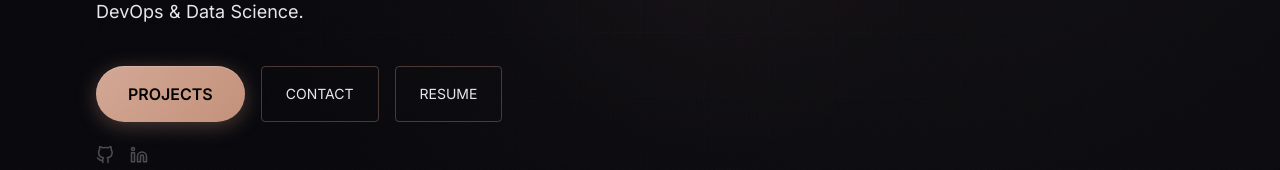
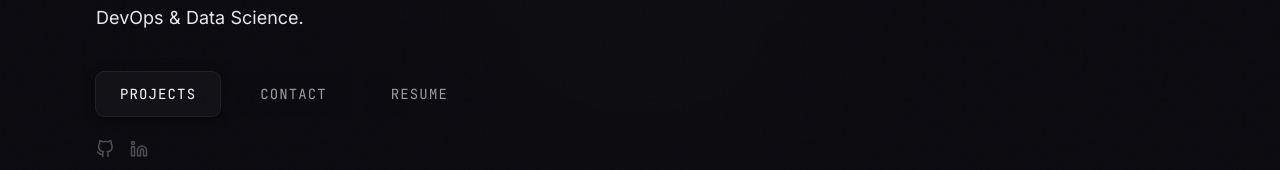
Before and after one commit to Devendra2306/personal-portfolio, a Next.js app: page / in a window 1280 px wide. Shown: the part 544-714 px from the top of the page. Built offline with nearby package versions, Linux system fonts and the light colour scheme; no server answers.

Commit message:
style: ultra-premium antigravity style UI (void black, strict grid, sleek glassmorphism buttons)

```diff
--- a/src/components/hero/Hero.tsx
+++ b/src/components/hero/Hero.tsx
@@ -114,43 +114,30 @@ export function Hero() {
       aria-label="Hero"
       className="relative min-h-screen flex items-center px-6 md:px-12 lg:px-24 pt-16"
     >
-      {/* Background gradient */}
+      {/* Background base */}
+      <div className="absolute inset-0 -z-10 bg-[var(--color-void-black)]" />
+
+      {/* Grid overlay */}
       <div
-        className="absolute inset-0 -z-10"
+        className="absolute inset-0 -z-10 pointer-events-none opacity-40 mix-blend-screen"
         style={{
-          background: 'radial-gradient(circle at 15% 50%, rgba(196, 145, 122, 0.12), transparent 35%), radial-gradient(circle at 85% 30%, rgba(212, 168, 150, 0.08), transparent 35%), linear-gradient(180deg, #050508 0%, #0A0A0F 100%)',
-          backgroundSize: '200% 200%',
-          animation: 'mesh-gradient 15s ease infinite',
+          backgroundImage: 'linear-gradient(rgba(255, 255, 255, 0.03) 1px, transparent 1px), linear-gradient(90deg, rgba(255, 255, 255, 0.03) 1px, transparent 1px)',
+          backgroundSize: '40px 40px',
+          maskImage: 'linear-gradient(to bottom, black 20%, transparent 90%)',
+          WebkitMaskImage: 'linear-gradient(to bottom, black 20%, transparent 90%)'
         }}
       />
 
-      {/* Grid overlay */}
-      <div
-        className="absolute inset-0 -z-10 pointer-events-none opacity-20"
-        style={{
-          backgroundImage: 'linear-gradient(rgba(255, 255, 255, 0.05) 1px, transparent 1px), linear-gradient(90deg, rgba(255, 255, 255, 0.05) 1px, transparent 1px)',
-          backgroundSize: '64px 64px',
-          maskImage: 'radial-gradient(ellipse at center, black 20%, transparent 80%)',
-          WebkitMaskImage: 'radial-gradient(ellipse at center, black 20%, transparent 80%)'
-        }}
-      />
-
-      {/* Ambient glow orbs */}
+      {/* Ambient glow orbs - minimal */}
       <div className="absolute inset-0 -z-10 overflow-hidden pointer-events-none mix-blend-screen">
         <motion.div
-          className="absolute top-1/4 right-1/4 w-[500px] h-[500px] rounded-full"
-          style={{
-            background: 'radial-gradient(circle, rgba(196, 145, 122, 0.06) 0%, transparent 70%)',
-          }}
+          className="absolute top-[30%] right-[30%] w-[40vw] h-[40vw] rounded-full blur-[100px]"
+          style={{ background: 'rgba(196, 145, 122, 0.04)' }}
           animate={{
             scale: [1, 1.1, 1],
-            opacity: [0.5, 0.8, 0.5],
+            opacity: [0.3, 0.5, 0.3],
           }}
-          transition={{
-            duration: 8,
-            repeat: Infinity,
-            ease: 'easeInOut',
-          }}
+          transition={{ duration: 10, repeat: Infinity, ease: "linear" }}
         />
       </div>
 
--- a/src/components/shared/GlowButton.tsx
+++ b/src/components/shared/GlowButton.tsx
@@ -24,134 +24,91 @@ export function GlowButton({
   type = "button",
   disabled = false,
 }: GlowButtonProps) {
-  const isMega = variant === "mega";
-  const isPrimary = variant === "primary";
+  const isPrimary = variant === "primary" || variant === "mega";
   const ref = useRef<HTMLElement>(null);
   const [transform, setTransform] = useState("translate(0px, 0px) scale(1)");
 
-  /* ── Magnetic pull ── */
   const handleMouseMove = useCallback((e: MouseEvent<HTMLElement>) => {
     const el = ref.current;
     if (!el) return;
     const rect = el.getBoundingClientRect();
     const centerX = rect.left + rect.width / 2;
     const centerY = rect.top + rect.height / 2;
-    const deltaX = (e.clientX - centerX) * 0.15;
-    const deltaY = (e.clientY - centerY) * 0.25;
-    const clampedX = Math.max(-12, Math.min(12, deltaX));
-    const clampedY = Math.max(-8, Math.min(8, deltaY));
-    setTransform(`translate(${clampedX}px, ${clampedY}px) scale(1.02)`);
+    const deltaX = (e.clientX - centerX) * 0.1;
+    const deltaY = (e.clientY - centerY) * 0.15;
+    setTransform(`translate(${deltaX}px, ${deltaY}px) scale(1.02)`);
   }, []);
 
   const handleMouseLeave = useCallback((e: MouseEvent<HTMLElement>) => {
     setTransform("translate(0px, 0px) scale(1)");
     const el = e.currentTarget;
-
-    if (isMega) {
-      el.style.boxShadow = "0 4px 20px rgba(196, 145, 122, 0.35), inset 0 1px 1px rgba(255, 255, 255, 0.2)";
-    } else if (isPrimary) {
+    if (isPrimary) {
+      el.style.boxShadow = "0 0 0 1px rgba(255, 255, 255, 0.1), 0 2px 10px rgba(0, 0, 0, 0.5)";
+      el.style.background = "rgba(255, 255, 255, 0.03)";
+    } else {
+      el.style.background = "transparent";
       el.style.boxShadow = "none";
-      el.style.color = "#C4917A";
-      el.style.borderColor = "#C4917A";
-    } else {
-      el.style.boxShadow = "none";
-      el.style.borderColor = "rgba(196, 145, 122, 0.35)";
     }
-  }, [isPrimary, isMega]);
+  }, [isPrimary]);
 
   const handleMouseEnter = useCallback((e: MouseEvent<HTMLElement>) => {
     const el = e.currentTarget;
-    if (isMega) {
-      el.style.boxShadow = "0 8px 30px rgba(196, 145, 122, 0.5), inset 0 1px 1px rgba(255, 255, 255, 0.3)";
-    } else if (isPrimary) {
-      el.style.boxShadow = "0 0 20px rgba(196,145,122,0.25), inset 0 0 20px rgba(196,145,122,0.06)";
-      el.style.color = "#FFFFFF";
-      el.style.borderColor = "#C4917A";
+    if (isPrimary) {
+      el.style.boxShadow = "0 0 0 1px rgba(196, 145, 122, 0.5), 0 0 30px rgba(196, 145, 122, 0.2), inset 0 0 20px rgba(196, 145, 122, 0.1)";
+      el.style.background = "rgba(196, 145, 122, 0.08)";
     } else {
-      el.style.boxShadow = "0 0 20px rgba(196,145,122,0.15)";
-      el.style.borderColor = "rgba(196, 145, 122, 0.7)";
+      el.style.background = "rgba(255, 255, 255, 0.04)";
     }
-  }, [isPrimary, isMega]);
+  }, [isPrimary]);
 
-  /* ── Shared classes ── */
   const baseClasses = [
-    "group relative overflow-hidden inline-flex items-center justify-center gap-2",
-    isMega ? "px-8 py-4 font-body font-semibold rounded-full" : "px-6 py-3 rounded",
-    "transition-all duration-300",
-    "cursor-pointer select-none",
-    "focus-visible:outline-2 focus-visible:outline-offset-2 focus-visible:outline-[#C4917A]",
-    disabled ? "opacity-50 pointer-events-none" : "",
+    "group relative inline-flex items-center justify-center gap-2",
+    "px-6 py-3 rounded-lg backdrop-blur-md",
+    "transition-all duration-300 ease-out",
+    "cursor-pointer select-none font-mono text-sm tracking-[0.08em] uppercase",
+    disabled ? "opacity-40 pointer-events-none" : "",
     className,
   ].filter(Boolean).join(" ");
 
-  /* ── Variant-specific inline styles ── */
-  let variantStyle: React.CSSProperties = { transform, transition: "all 0.3s cubic-bezier(0.25, 0.46, 0.45, 0.94)" };
+  let variantStyle: React.CSSProperties = { transform, transition: "transform 0.3s cubic-bezier(0.25, 0.46, 0.45, 0.94), box-shadow 0.3s ease, background 0.3s ease" };
 
-  if (isMega) {
+  if (isPrimary) {
     variantStyle = {
       ...variantStyle,
-      background: "linear-gradient(135deg, #D4A896 0%, #C4917A 100%)",
-      color: "#000",
-      boxShadow: "0 4px 20px rgba(196, 145, 122, 0.35), inset 0 1px 1px rgba(255, 255, 255, 0.2)",
-      fontSize: "1rem",
-      border: "none",
-    };
-  } else if (isPrimary) {
-    variantStyle = {
-      ...variantStyle,
-      border: "1px solid #C4917A",
-      color: "#C4917A",
-      background: "transparent",
-      fontFamily: "var(--font-mono)",
-      fontSize: "0.875rem",
-      letterSpacing: "0.05em",
-      textTransform: "uppercase",
+      color: "#FFFFFF",
+      background: "rgba(255, 255, 255, 0.03)",
+      boxShadow: "0 0 0 1px rgba(255, 255, 255, 0.1), 0 2px 10px rgba(0, 0, 0, 0.5)",
     };
   } else {
     variantStyle = {
       ...variantStyle,
-      border: "1px solid rgba(196, 145, 122, 0.35)",
-      color: "#E8E8ED",
+      color: "rgba(255, 255, 255, 0.6)",
       background: "transparent",
-      fontFamily: "var(--font-body)",
-      fontSize: "0.875rem",
+      boxShadow: "none",
     };
   }
 
-  /* Allow keyboard activation for <a> tags */
   function handleKeyDown(e: KeyboardEvent<HTMLElement>) {
     if (e.key === "Enter" || e.key === " ") {
       e.preventDefault();
       if (onClick) onClick();
-      else if (!href || href === '#' || href === '') {
-        toast('🚀 That feature is coming soon!');
-      }
+      else if (!href || href === '#' || href === '') toast('🚀 That feature is coming soon!');
     }
   }
 
   const handleBtnClick = (e: MouseEvent<HTMLButtonElement>) => {
     if (onClick) onClick();
-    else {
-      toast('🚀 That feature is coming soon!', { icon: '✨' });
-    }
+    else toast('🚀 That feature is coming soon!', { icon: '✨' });
   };
 
   const InnerContent = () => (
     <>
       <span className="relative z-10 flex items-center justify-center gap-2">{children}</span>
-      {isMega && (
-        <div
-          className="absolute inset-0 z-0 opacity-0 group-hover:opacity-100 group-hover:animate-[sweep_1.5s_ease-in-out_infinite]"
-          style={{
-            background: "linear-gradient(90deg, transparent, rgba(255,255,255,0.4), transparent)",
-            transform: "translateX(-100%) skewX(-15deg)",
-          }}
-        />
-      )}
+      <div className="absolute inset-0 z-0 opacity-0 group-hover:opacity-100 transition-opacity duration-500 pointer-events-none"
+           style={{ background: 'radial-gradient(circle at center, rgba(255,255,255,0.1) 0%, transparent 60%)' }} />
     </>
   );
 
-  /* ── Render as <a> or <button> ── */
   if (href && href !== '#' && href !== '') {
     const isExternal = href.startsWith('http') || href.endsWith('.pdf');
     return (
```
